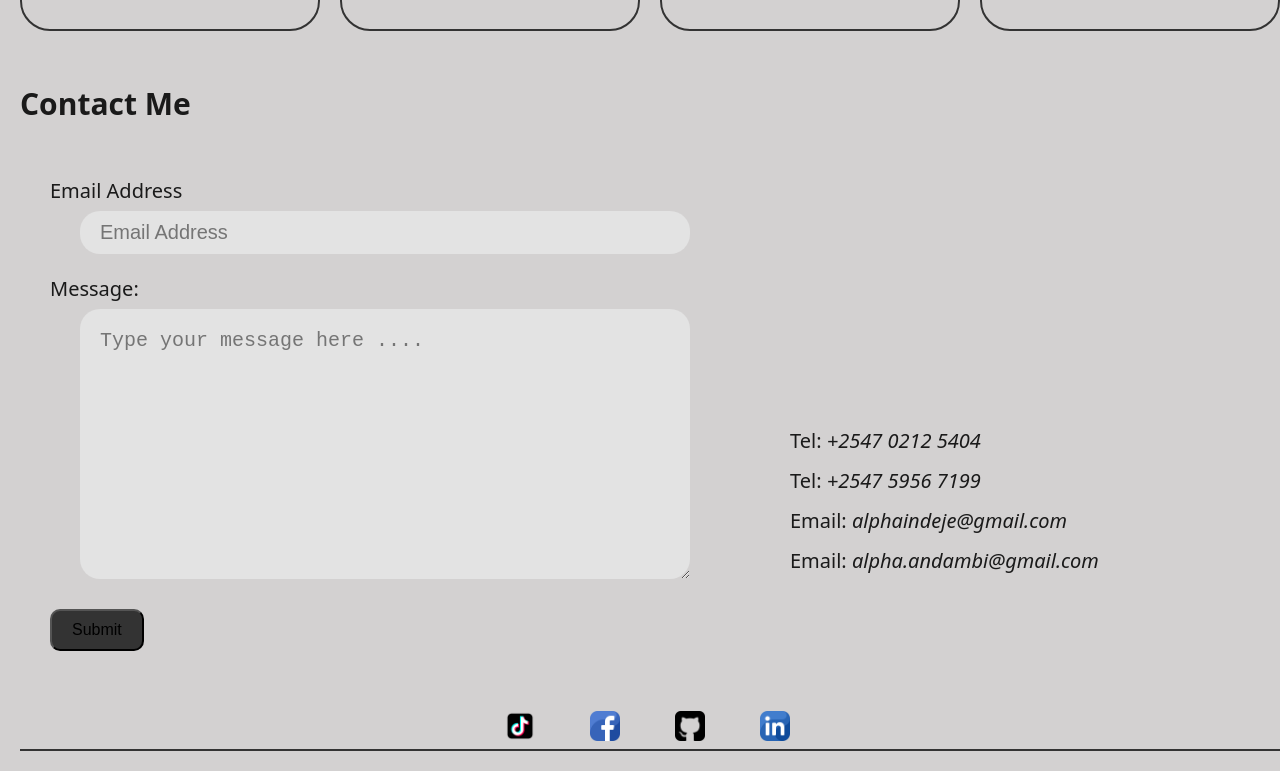
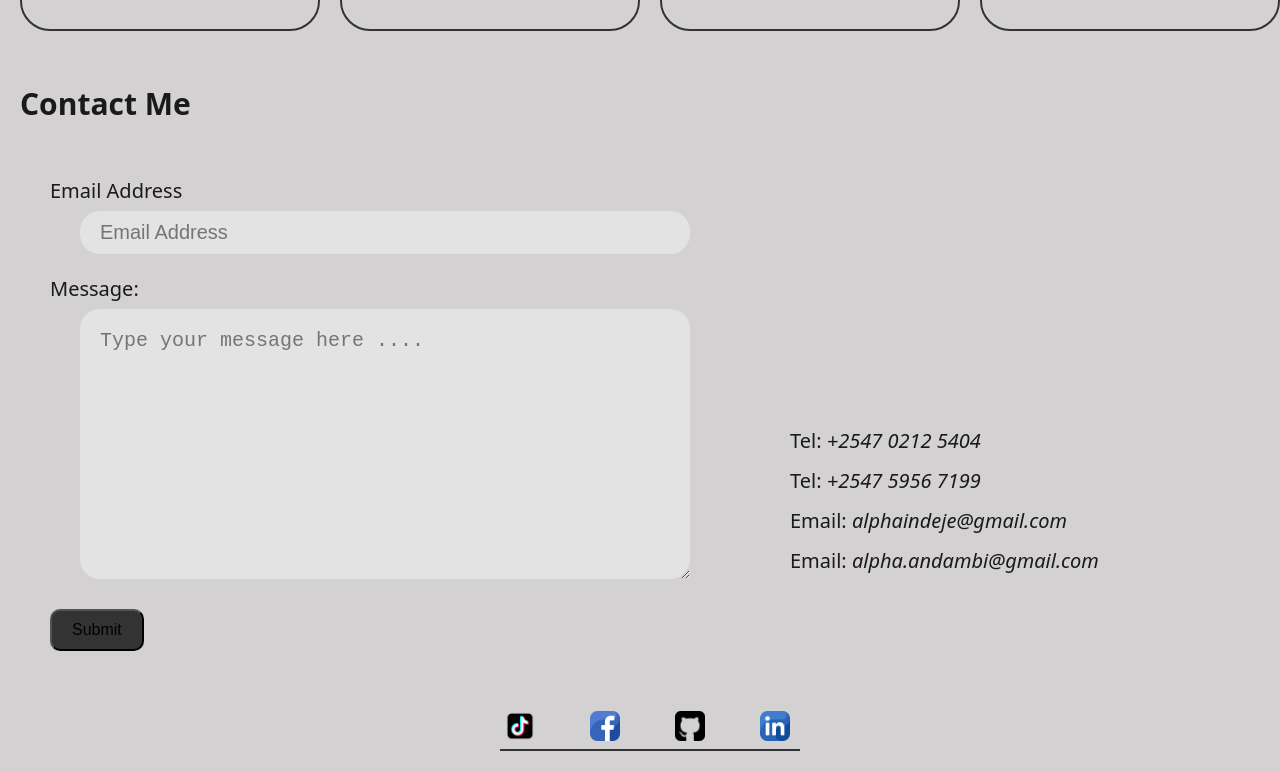
Before and after one commit to alpha-hack7/Portfolio, a React (Vite) app: page / in a window 1280 px wide. Shown: the part 2315-3086 px from the top of the page. Built offline with nearby package versions, Linux system fonts and the light colour scheme.

Commit message:
social media links

```diff
--- a/src/components/contact_me.jsx
+++ b/src/components/contact_me.jsx
@@ -1,3 +1,4 @@
+import { useForm, ValidationError } from "@formspree/react";
 import Facebook from "../assets/facebook.png";
 import Github from "../assets/github.png";
 import LinkedIn from "../assets/linkedin.png";
@@ -21,10 +22,6 @@ const Contact = () => {
 		</div>
 	);
 };
-// Make sure to run npm install @formspree/react
-// For more help visit https://formspr.ee/react-help
-import React from "react";
-import { useForm, ValidationError } from "@formspree/react";
 
 function ContactForm() {
 	const [state, handleSubmit] = useForm("myzndevl");
@@ -107,7 +104,6 @@ const ContactMe = () => {
 			<h2>Contact Me</h2>
 			<div>
 				<ContactForm />
-
 				<Contact />
 			</div>
 			<SocialMedia />
--- a/src/css/portfolio.css
+++ b/src/css/portfolio.css
@@ -363,10 +363,10 @@ form button:hover {
 
 /* ***** Social Media Section **** */
 .social-media {
-	margin-top: 30px;
+	margin: 30px auto 0;
 	display: flex;
 	justify-content: center;
-	width: 100%;
+	width: 300px;
 	border-bottom: 2px solid #333;
 }
 .smedia {
```
